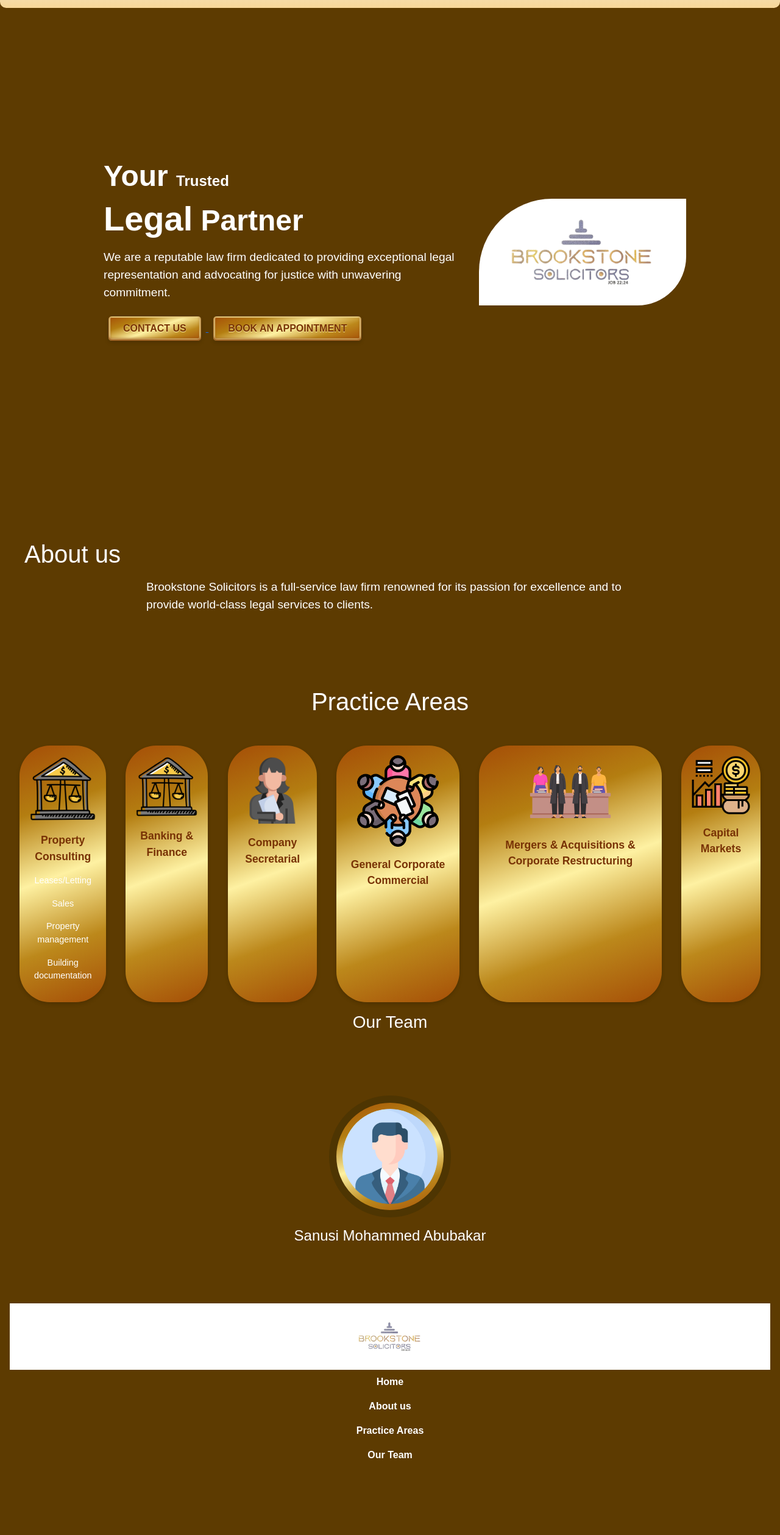
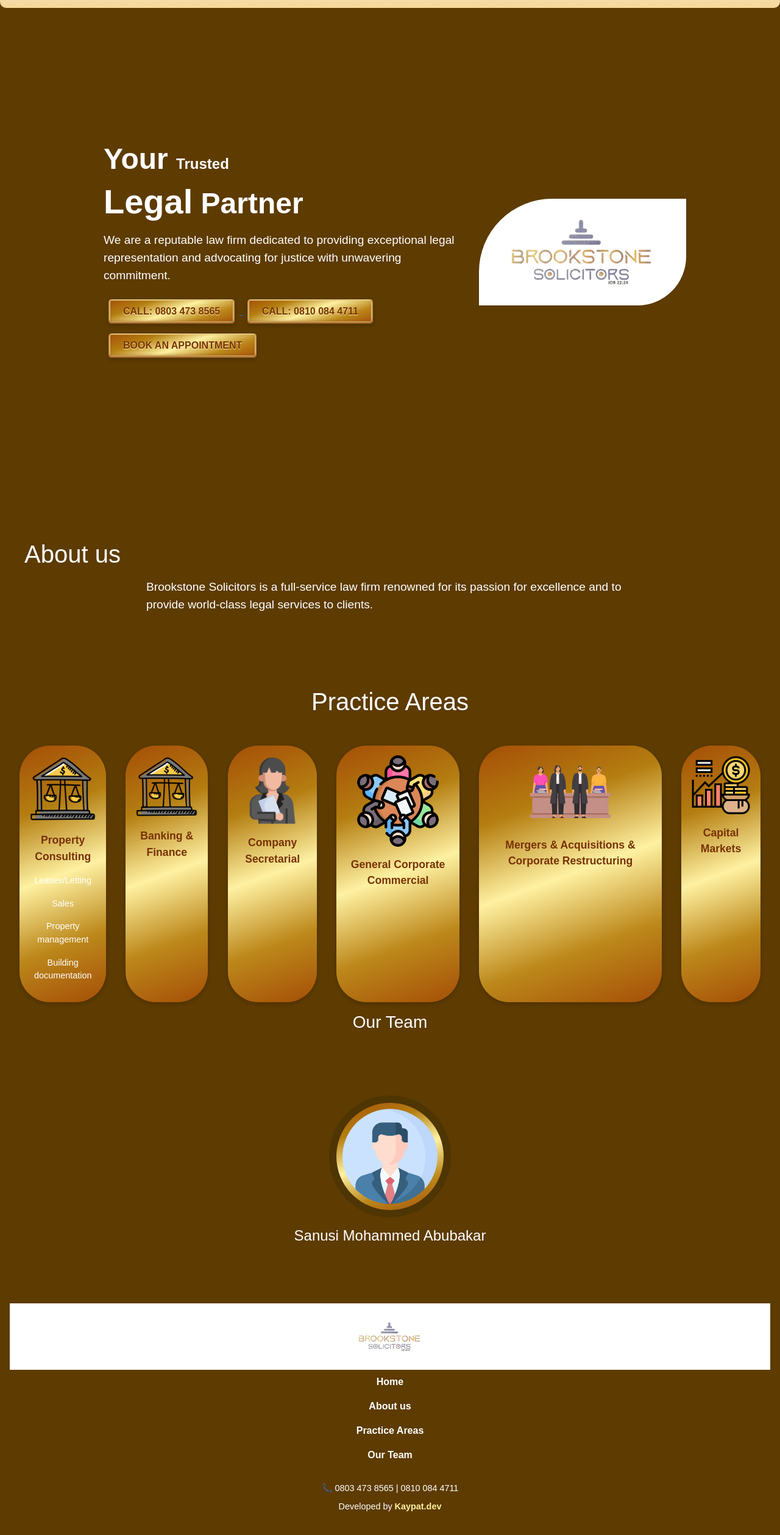
Before and after one commit to Kaypat4212/brookstonesolicitors, a plain HTML site: page home.html in a window 1280 px wide. Shown: the part 106-2624 px from the top of the page at 61% size. Before the commit the page ends 2545 px from the top, so only its background shows below. Drawn offline with nearby package versions, Linux system fonts and the light colour scheme.

Commit message:
Update contact numbers and add developer credit

```diff
--- a/home.html
+++ b/home.html
@@ -554,9 +554,14 @@
           </p>
         </div>
         <div class="buttons">
+          <a href="tel:+2348034738565">
+            <button class="golden-button">
+              <span class="golden-text">Call: 0803 473 8565</span>
+            </button>
+          </a>
           <a href="tel:+2348100844711">
             <button class="golden-button">
-              <span class="golden-text">Contact Us</span>
+              <span class="golden-text">Call: 0810 084 4711</span>
             </button>
           </a>
           <button type="button" data-bs-toggle="modal" data-bs-target="#staticBackdrop" class="golden-button">
@@ -715,6 +720,10 @@
               <a class="nav-link" href="#section4">Our Team</a>
             </li>
           </ul>
+          <div style="margin-top: 1.5rem; font-size: 0.9rem;">
+            <p style="margin: 0.5rem 0;">📞 0803 473 8565 | 0810 084 4711</p>
+            <p style="margin: 0.5rem 0;">Developed by <a href="https://kaypat.dev" target="_blank" rel="noopener noreferrer" style="color: var(--accent-color); text-decoration: none; font-weight: 600;">Kaypat.dev</a></p>
+          </div>
         </div>
       </div>
     </footer>
```
Also changed, not shown: success.html (+6 -1 lines), 1 other file.
